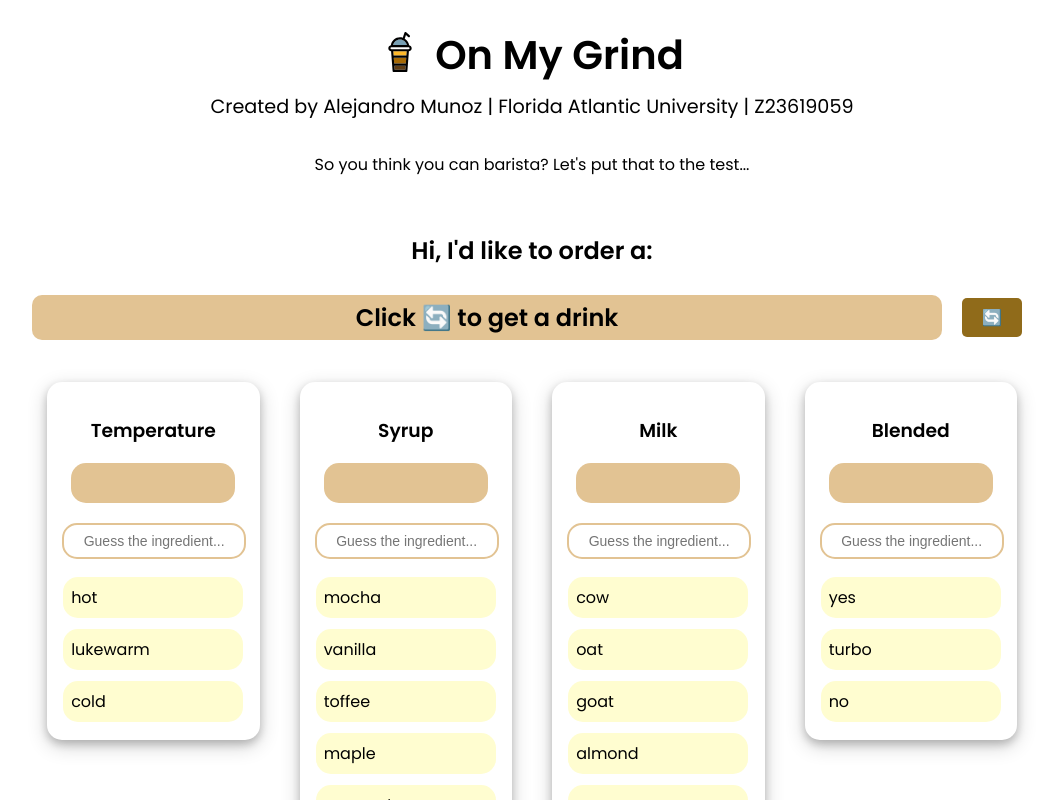
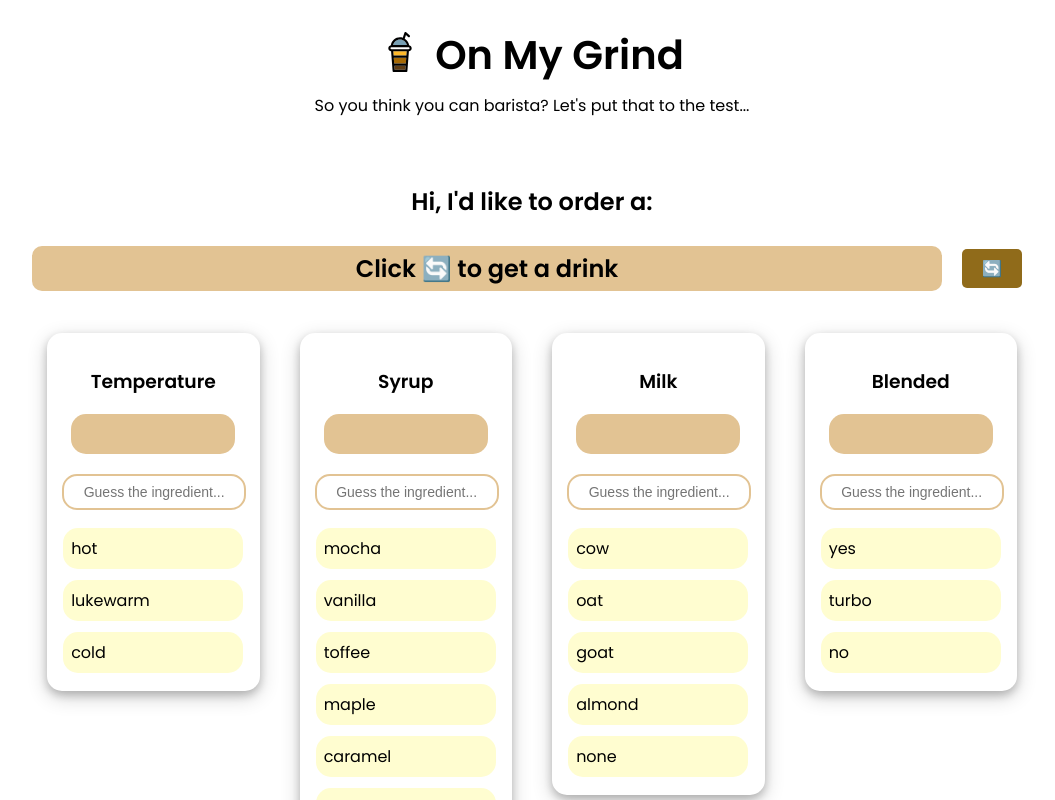
Before and after one commit to alej4ndro-cm/on-my-grind, a React (Vite) app in the folder barista-app/: page / in a window 1280 px wide. Shown: the top 800 px of the page, without its empty margins (108-1163 px from the left). Built offline with nearby package versions, Linux system fonts and the light colour scheme.

Commit message:
Adding README

```diff
--- a/barista-app/src/App.css
+++ b/barista-app/src/App.css
@@ -190,23 +190,6 @@ button.newdrink {
   background-color: rgba(219, 93, 93, 0.1);
 }
 
-.author {
-  font-size: 1.2em;
-  color: #000000;
-  margin: 10px 0;
-  font-weight: normal;
-}
-
-/* Update the existing title-container to accommodate the new element */
-.title-container {
-  text-align: center;
-  margin-bottom: 40px;
-  display: flex;
-  flex-direction: column;
-  align-items: center;
-  gap: 5px;  /* Adds consistent spacing between elements */
-}
-
 /* Media Queries */
 @media screen and (max-width: 768px) {
   .container {
--- a/barista-app/src/App.jsx
+++ b/barista-app/src/App.jsx
@@ -13,7 +13,6 @@ function App() {
           />
           <h1 className="title">On My Grind</h1>
         </div>
-        <h2 className="author">Created by Alejandro Munoz | Florida Atlantic University | Z23619059</h2>
         <p>So you think you can barista? Let's put that to the test...</p>
       </div>
       <BaristaForm />
```
Also changed, not shown: 1 other file (tests, documents, lock files or other folders).
